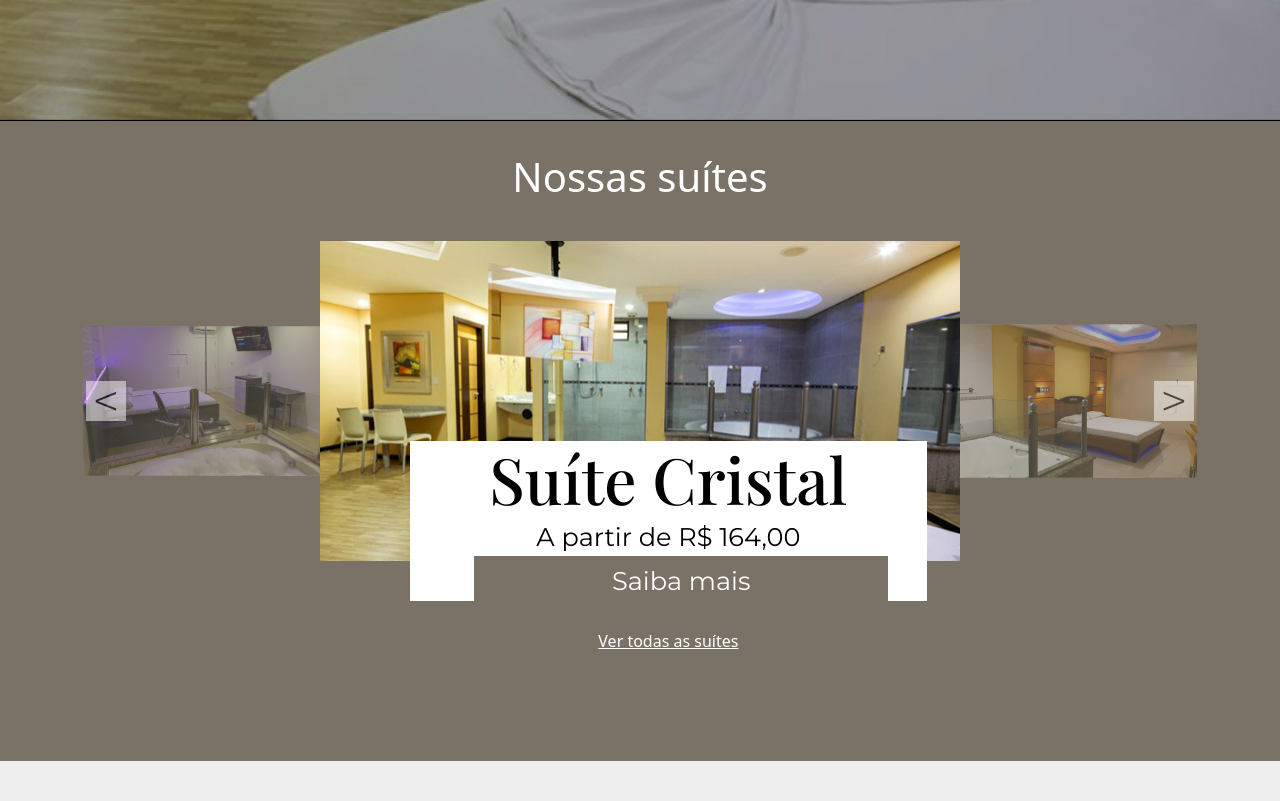
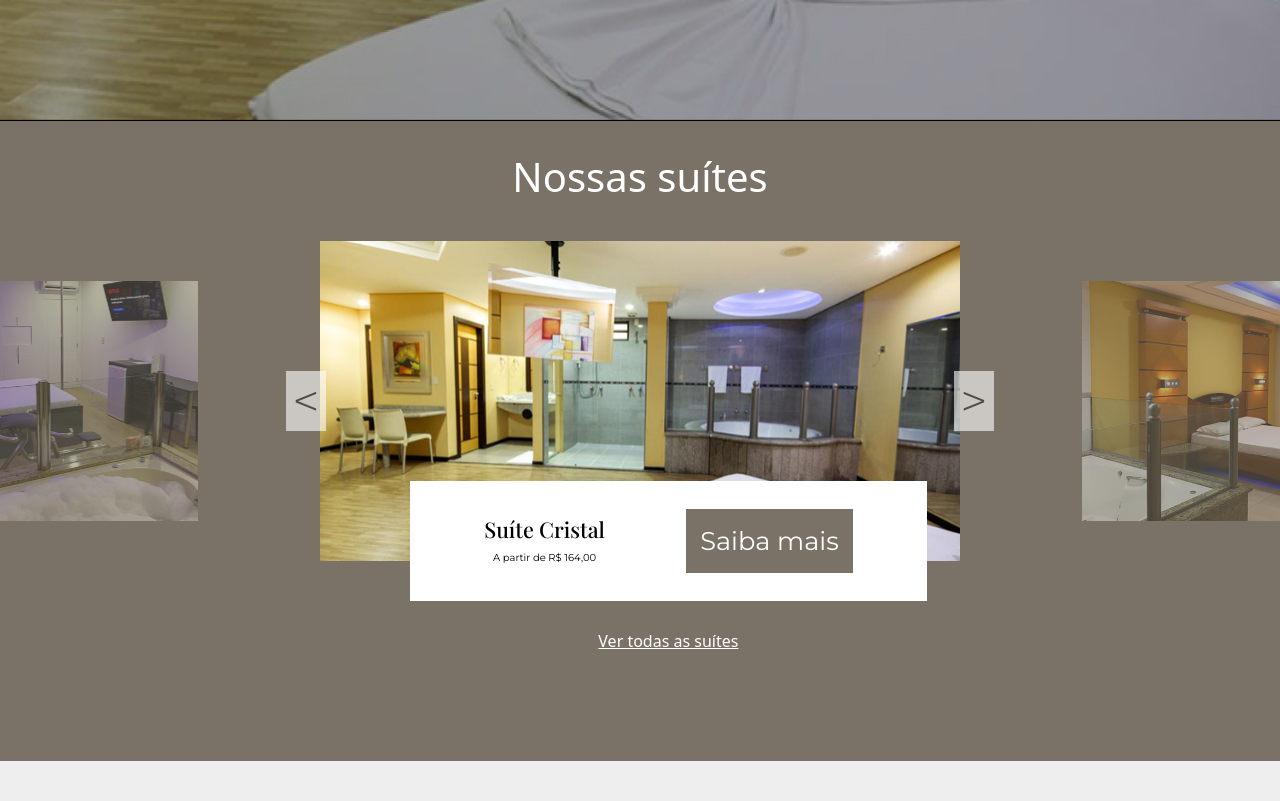
Before and after one commit to GefersonLopes/guia_moteis-front-end, a React (Create React App) app: page /dashboard in a window 1280 px wide. Shown: the part 679-1480 px from the top of the page. Built offline with nearby package versions, Linux system fonts and the light colour scheme.

Commit message:
fix: fix css route suites

```diff
--- a/src/components/bootstrap/carousel/caroulsel.tsx
+++ b/src/components/bootstrap/carousel/caroulsel.tsx
@@ -37,8 +37,10 @@ export const SuitesCarousel = () => {
             <div className="cardInfo">
               <Card className="text-center">
                 <Card.Body>
-                  <Card.Title>Suíte Cristal</Card.Title>
-                  <Card.Text>A partir de R$ 164,00</Card.Text>
+                  <div>
+                    <Card.Title>Suíte Cristal</Card.Title>
+                    <Card.Text>A partir de R$ 164,00</Card.Text>
+                  </div>
                   <Button variant="primary">Saiba mais</Button>
                 </Card.Body>
                 <p className="ver">Ver todas as suítes</p>
--- a/src/components/bootstrap/carousel/styled.ts
+++ b/src/components/bootstrap/carousel/styled.ts
@@ -6,6 +6,7 @@ export const CardImg = styled.div`
   @media screen and (min-width: 768px) {
     height: 100%;
     width: 100%;
+    overflow: hidden;
   }
 
   h1 {
@@ -51,7 +52,7 @@ export const CardImg = styled.div`
   .arrow-left,
   .arrow-right {
     width: 40px;
-    height: 40px;
+    height: 60px;
     position: absolute;
     margin: 0;
     font-size: 3rem;
@@ -63,23 +64,47 @@ export const CardImg = styled.div`
     justify-content: center;
 
     background-color: #fff;
-    color: #000;
-    opacity: 0.5;
+    color: rgba(0, 0, 0, 0.8);
+    opacity: 0.6;
 
     padding: 0;
 
     &:hover {
       background-color: #fff;
-      color: #000;
+      color: rgba(0, 0, 0, 0.8);
     }
   }
 
   .arrow-left {
-    left: 2vh;
+    left: 3vh;
+    @media screen and (min-width: 768px) {
+      left: 20vh;
+    }
+    @media screen and (min-width: 1024px) {
+      left: 27vh;
+    }
+    @media screen and (min-width: 1440px) {
+      left: 43vh;
+    }
+    @media screen and (min-width: 2560px) {
+      left: 42vh;
+    }
   }
 
   .arrow-right {
-    right: 2vh;
+    right: 3vh;
+    @media screen and (min-width: 768px) {
+      right: 20vh;
+    }
+    @media screen and (min-width: 1024px) {
+      right: 27vh;
+    }
+    @media screen and (min-width: 1440px) {
+      right: 43vh;
+    }
+    @media screen and (min-width: 2560px) {
+      right: 42vh;
+    }
   }
 
   .gallery {
@@ -98,13 +123,12 @@ export const CardImg = styled.div`
   }
 
   .item {
-    transition: all 400ms ease-in-out;
     opacity: 0.5;
 
     @media screen and (min-width: 768px) {
       display: initial;
       width: 20vw;
-      height: 20vh;
+      height: 30vh;
 
       position: absolute;
       top: 50%;
@@ -114,9 +138,11 @@ export const CardImg = styled.div`
 
   .left {
     display: none;
+
     @media screen and (min-width: 768px) {
       display: initial;
-      left: 1vw;
+      left: -10vw;
+      object-fit: cover;
     }
   }
 
@@ -124,7 +150,8 @@ export const CardImg = styled.div`
     display: none;
     @media screen and (min-width: 768px) {
       display: initial;
-      right: 1vw;
+      right: -10vw;
+      object-fit: cover;
     }
   }
 
@@ -184,7 +211,7 @@ export const CardImg = styled.div`
 
   .card {
     width: 85vw;
-    height: 16rem;
+    height: 13rem;
 
     display: flex;
     flex-direction: column;
@@ -197,14 +224,12 @@ export const CardImg = styled.div`
 
     @media screen and (min-width: 768px) {
       width: 73.5vw;
-      height: 20vh;
+      height: 15vh;
       bottom: 0%;
     }
 
     @media screen and (min-width: 1440px) {
       width: 80vw;
-      height: 25vh;
-      bottom: -10vh;
     }
   }
 
@@ -213,6 +238,7 @@ export const CardImg = styled.div`
     height: 100%;
 
     margin: 0 auto;
+    padding: 0 10%;
 
     display: flex;
     flex-direction: column;
@@ -229,6 +255,19 @@ export const CardImg = styled.div`
 
     @media screen and (min-width: 768px) {
       width: 55%;
+      flex-direction: row;
+      padding: 0 2%;
+      .h5 {
+        font-size: 2.7vh;
+      }
+      p {
+        font-size: 1.25vh;
+        margin-top: 1vh;
+      }
+    }
+
+    @media screen and (min-width: 1440px) {
+      width: 35%;
     }
 
     button {
@@ -237,6 +276,12 @@ export const CardImg = styled.div`
       p {
         color: #fff;
       }
+      @media screen and (min-width: 768px) {
+        width: 13vw;
+        font {
+          font-size: 1.25vw;
+        }
+      }
     }
   }
 `;
```
